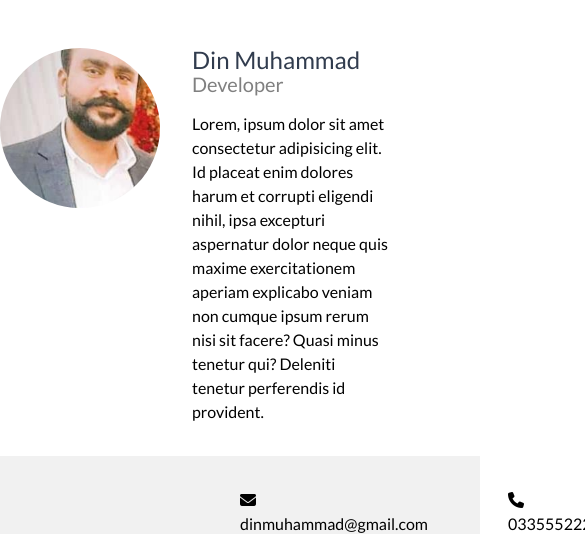
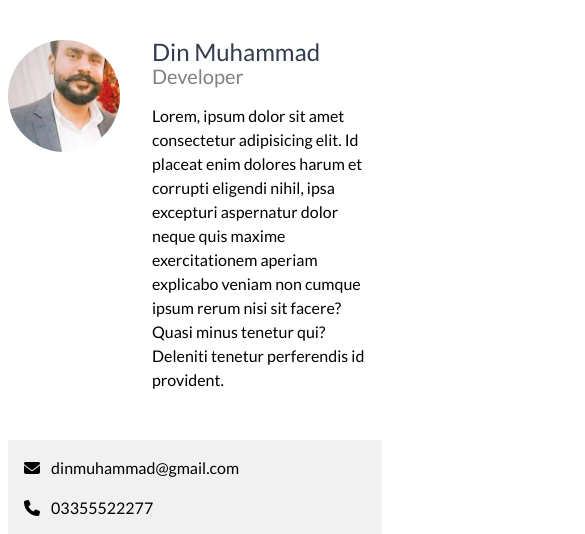
Before and after one commit to DinMuhammadRajpar/resume_builder, a plain HTML site: page index.html in a window 390 px wide. Shown: the top 534 px of the page, 585 px wide, since content can reach past the window. Drawn offline with Linux system fonts and the light colour scheme.

Commit message:
this is the second commit

```diff
--- a/Style/style.css
+++ b/Style/style.css
@@ -56,13 +56,12 @@ h4 {
 }
 
 .contact {
-  max-width: 80rem;
-  margin: 1rem auto;
   display: flex;
-  gap: 5rem;
-  /* border: 2px solid black; */
+  flex-wrap: wrap;
+  justify-content: space-between;
+  padding: 2rem;
+  margin-top: 2rem;
   background-color: #f1f1f1;
-  padding: 2rem 15rem;
 }
 
 i {
@@ -78,3 +77,19 @@ ul {
 section {
   padding: 2rem 0rem;
 }
+
+
+
+@media (max-width: 768px) {
+  body {
+      margin: 0.5rem;
+  }
+  .contact {
+      gap: 1rem;
+      padding: 1rem;
+  }
+  .picture img {
+      height: 7rem;
+      width: 7rem;
+  }
+}
```
